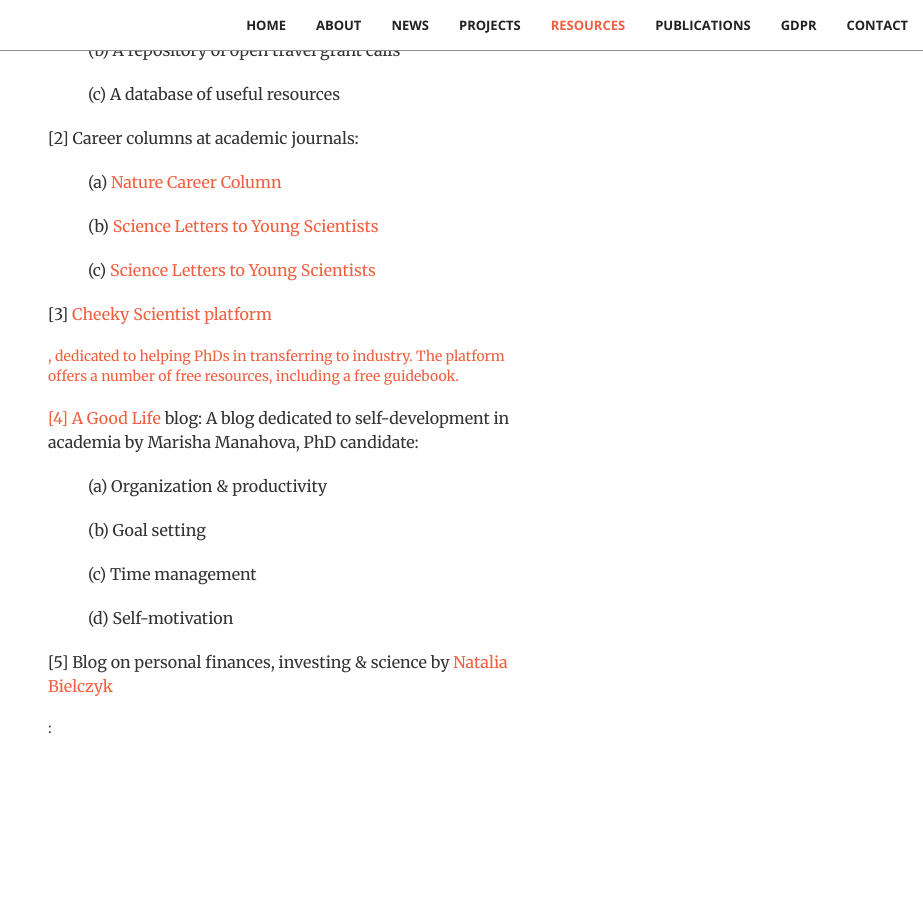
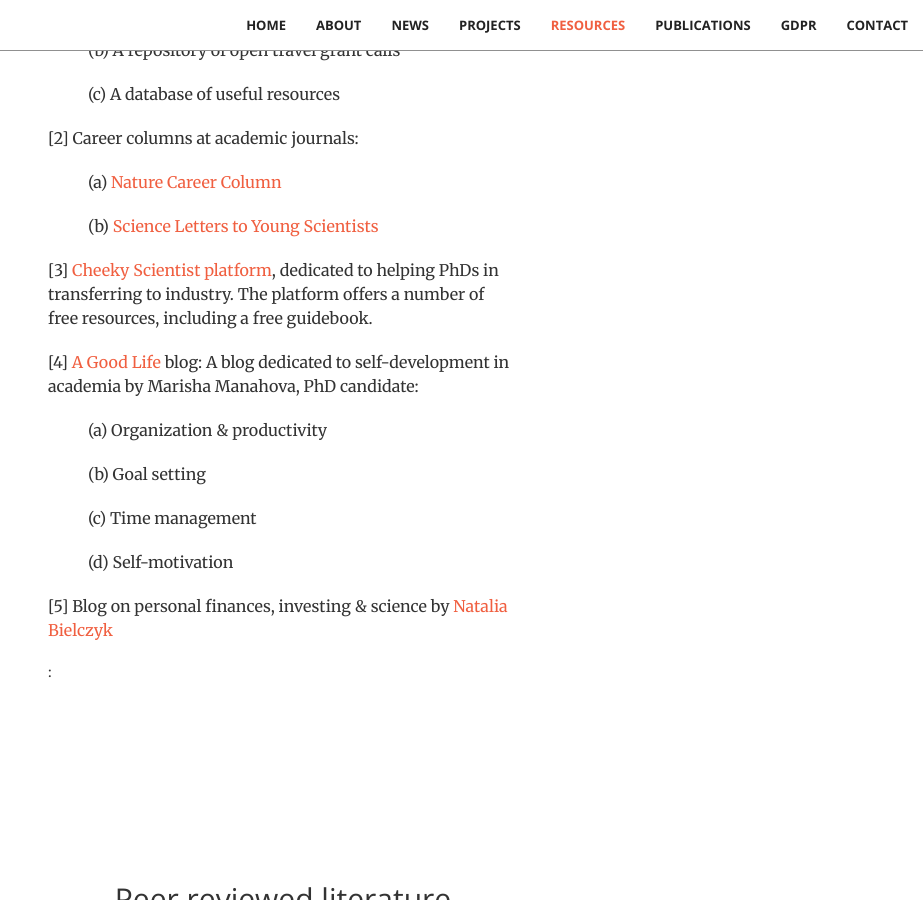
Before and after one commit to stichting-solaris/stichting-solaris.github.io, a Jekyll site: the page built from index.html, in a window 1280 px wide and 900 px high, scrolled down 4947 px. Shown: the whole window, without its empty margins (357-1280 px from the left). Built offline with Jekyll 4.4.1, drawn with Linux system fonts in a browser that asks for light colours.

Commit message:
Update resources.html

```diff
--- a/_includes/resources.html
+++ b/_includes/resources.html
@@ -47,11 +47,9 @@
                 <p class="tab">(a) <a href="https://www.nature.com/nature/articles?type=career-column">Nature Career Column</a></p>
                 <p class="tab">(b) <a href="https://www.sciencemag.org/tags/letters-young-scientists">Science Letters to
                     Young Scientists</a></p>
-                <p class="tab">(c) <a href="https://www.sciencemag.org/tags/letters-young-scientists">Science Letters to
-                    Young Scientists</a></p>
                 <p></p>
 
-                <p>[3] <a href="https://cheekyscientist.com/">Cheeky Scientist platform</p>, dedicated to helping PhDs
+                <p>[3] <a href="https://cheekyscientist.com/">Cheeky Scientist platform</a>, dedicated to helping PhDs
                     in transferring to industry. The platform offers a number of free resources, including a free guidebook.</p>
                 <p></p>
 
```
